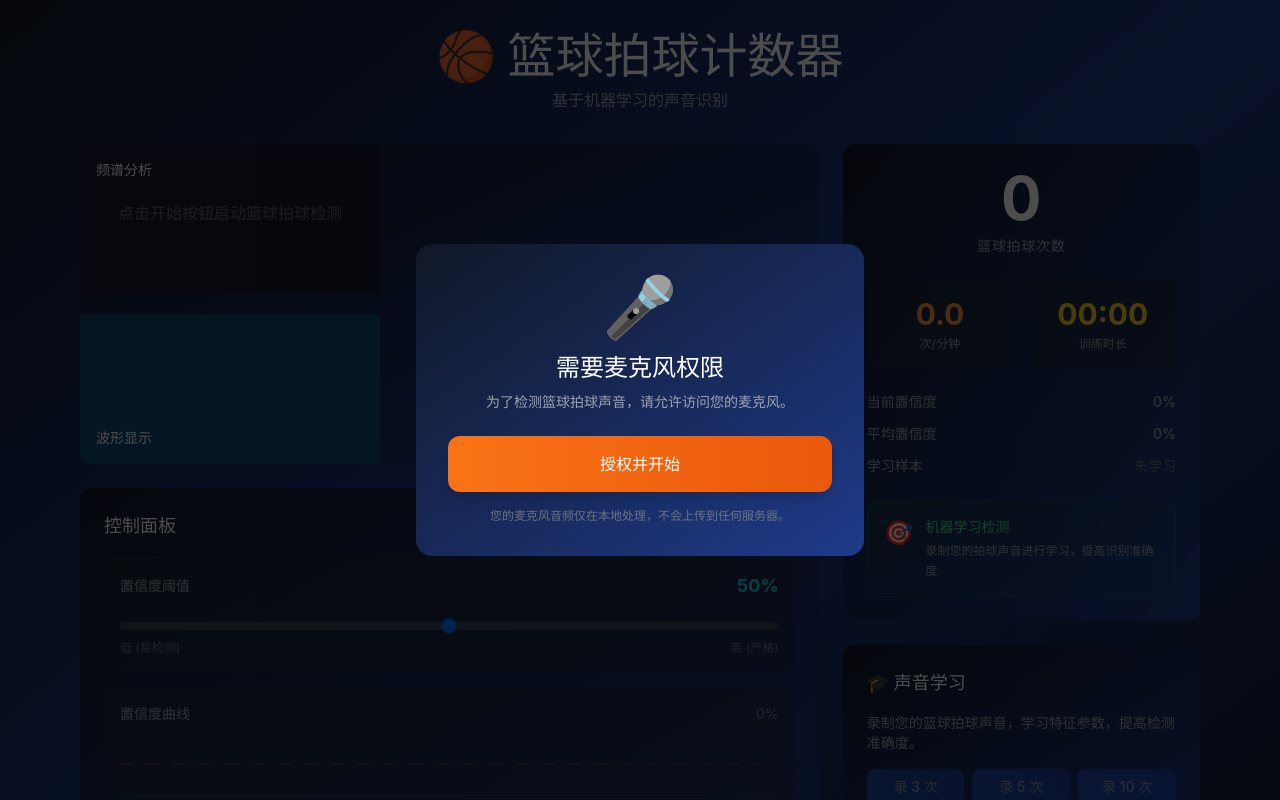
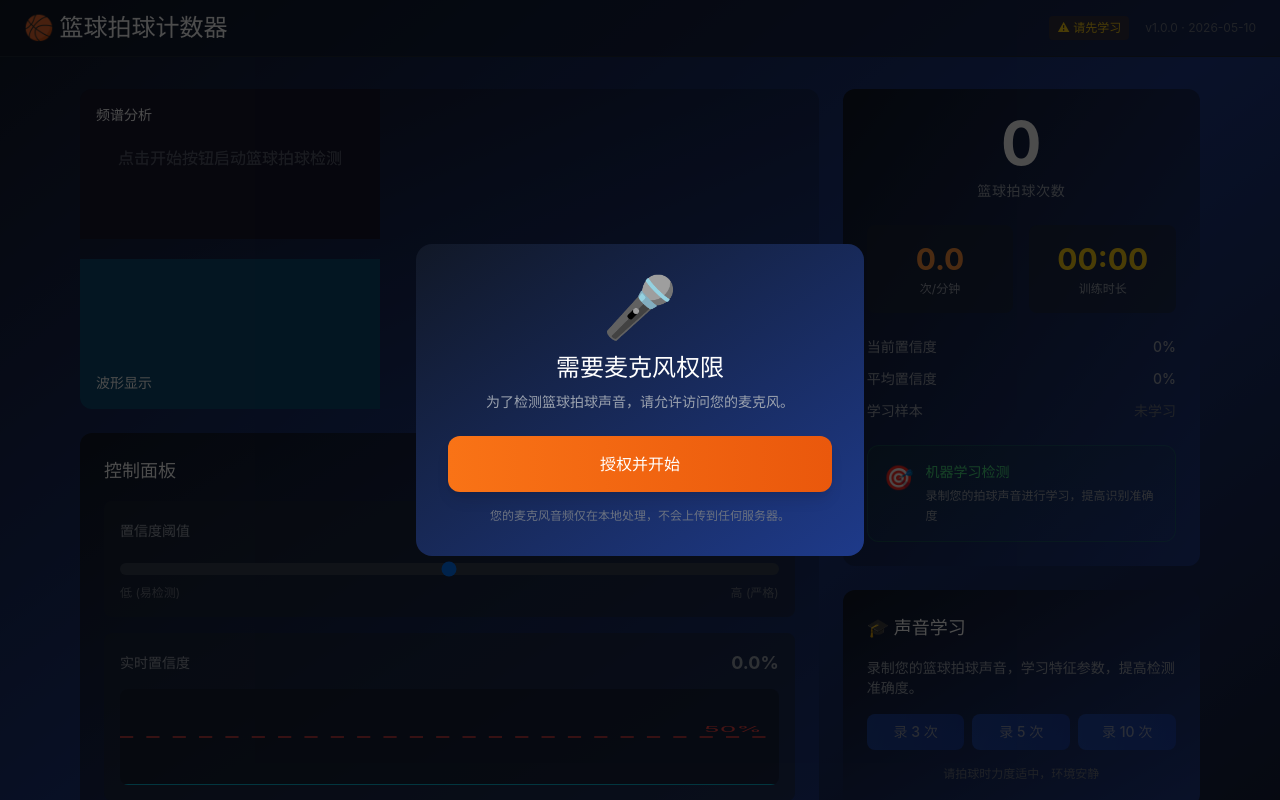
Before and after one commit to jasongwq/basketball-counter, a React (Vite) app: page / in a window 1280 px wide. Shown: the top 800 px of the page. Built offline with nearby package versions, Linux system fonts and the light colour scheme.

Commit message:
feat: 添加版本显示、置信度曲线和配置加载提示
- 右上角显示版本号和构建时间
- GitHub Actions 自动递增版本号
- 实时置信度曲线显示
- 页面加载时显示配置加载状态
- 顶部显示已加载学习配置或请先学习提示

```diff
--- a/src/App.tsx
+++ b/src/App.tsx
@@ -6,11 +6,15 @@ import { AudioVisualizer } from './components/AudioVisualizer';
 import { StatsPanel } from './components/StatsPanel';
 import { LearningPanel } from './components/LearningPanel';
 
+const BUILD_VERSION = '1.0.0';
+const BUILD_TIME = '2026-05-10';
+
 function App() {
   const [isStarted, setIsStarted] = useState(false);
   const [showPermissionModal, setShowPermissionModal] = useState(true);
   const [confidenceThreshold, setConfidenceThreshold] = useState(0.5);
   const [confidenceHistory, setConfidenceHistory] = useState<number[]>([]);
+  const [profileLoadStatus, setProfileLoadStatus] = useState<'loading' | 'loaded' | 'none'>('loading');
 
   const confidenceHistoryRef = useRef<number[]>([]);
 
@@ -57,7 +61,9 @@ function App() {
   useEffect(() => {
     const loaded = loadProfile();
     if (loaded) {
-      console.log('学习配置已加载:', loaded.sampleCount, '个样本');
+      setProfileLoadStatus('loaded');
+    } else {
+      setProfileLoadStatus('none');
     }
   }, []);
 
@@ -69,7 +75,7 @@ function App() {
 
   useEffect(() => {
     confidenceHistoryRef.current.push(currentConfidence);
-    if (confidenceHistoryRef.current.length > 100) {
+    if (confidenceHistoryRef.current.length > 200) {
       confidenceHistoryRef.current.shift();
     }
     setConfidenceHistory([...confidenceHistoryRef.current]);
@@ -103,6 +109,7 @@ function App() {
 
   const handleSaveProfile = useCallback(() => {
     if (saveProfile()) {
+      setProfileLoadStatus('loaded');
       alert('学习结果已保存！检测将使用学习到的参数。');
     } else {
       alert('保存失败');
@@ -112,6 +119,7 @@ function App() {
   const handleClearProfile = useCallback(() => {
     if (confirm('确定要清除学习结果吗？')) {
       clearProfile();
+      setProfileLoadStatus('none');
     }
   }, [clearProfile]);
 
@@ -123,7 +131,13 @@ function App() {
 
   const handleImportProfile = useCallback(() => {
     importProfile();
-  }, [importProfile]);
+    setTimeout(() => {
+      const loaded = loadProfile();
+      if (loaded) {
+        setProfileLoadStatus('loaded');
+      }
+    }, 100);
+  }, [importProfile, loadProfile]);
 
   const handleConfidenceChange = useCallback((value: number) => {
     setConfidenceThreshold(value);
@@ -131,16 +145,30 @@ function App() {
 
   return (
     <div className="min-h-screen bg-gradient-to-br from-gray-900 via-blue-900 to-gray-900">
-      <div className="container mx-auto px-4 py-8 max-w-6xl">
-        <header className="text-center mb-8">
-          <h1 className="text-4xl md:text-5xl font-bold text-white mb-2">
+      <header className="flex items-center justify-between px-6 py-3 bg-gray-900/50 border-b border-gray-800">
+        <h1 className="text-2xl font-bold text-white">
           🏀 篮球拍球计数器
         </h1>
-          <p className="text-gray-400 text-sm md:text-base">
-            基于机器学习的声音识别
-          </p>
+        <div className="flex items-center gap-4">
+          <div className="flex items-center gap-2">
+            {profileLoadStatus === 'loaded' && (
+              <span className="text-xs text-green-400 bg-green-900/30 px-2 py-1 rounded">
+                ✓ 已加载学习配置
+              </span>
+            )}
+            {profileLoadStatus === 'none' && (
+              <span className="text-xs text-yellow-400 bg-yellow-900/30 px-2 py-1 rounded">
+                ⚠ 请先学习
+              </span>
+            )}
+          </div>
+          <div className="text-xs text-gray-500">
+            v{BUILD_VERSION} · {BUILD_TIME}
+          </div>
+        </div>
       </header>
 
+      <div className="container mx-auto px-4 py-8 max-w-6xl">
         <div className="grid grid-cols-1 lg:grid-cols-3 gap-6">
           <div className="lg:col-span-2 space-y-6">
             <AudioVisualizer
@@ -200,7 +228,7 @@ function App() {
                     max="100"
                     value={confidenceThreshold * 100}
                     onChange={(e) => handleConfidenceChange(Number(e.target.value) / 100)}
-                    className="w-full h-2 bg-gray-700 rounded-lg appearance-none cursor-pointer slider"
+                    className="w-full h-3 bg-gray-700 rounded-lg appearance-none cursor-pointer slider"
                   />
                   <div className="flex justify-between text-xs text-gray-500 mt-1">
                     <span>低 (易检测)</span>
@@ -208,36 +236,66 @@ function App() {
                   </div>
                 </div>
 
-                {confidenceHistory.length > 0 && (
                 <div className="bg-gray-800/50 rounded-lg p-4">
-                    <div className="flex justify-between items-center mb-2">
-                      <span className="text-sm text-gray-400">置信度曲线</span>
-                      <span className={`text-sm font-medium ${
-                        currentConfidence >= confidenceThreshold ? 'text-green-400' : 'text-gray-500'
+                  <div className="flex justify-between items-center mb-3">
+                    <span className="text-sm text-gray-400">实时置信度</span>
+                    <span className={`text-lg font-bold ${
+                      currentConfidence >= confidenceThreshold ? 'text-green-400' : 'text-gray-400'
                     }`}>
-                        {(currentConfidence * 100).toFixed(0)}%
+                      {(currentConfidence * 100).toFixed(1)}%
                     </span>
                   </div>
-                    <div className="h-16 relative">
-                      <svg className="w-full h-full" viewBox="0 0 100 100" preserveAspectRatio="none">
-                        <line x1="0" y1={100 - confidenceThreshold * 100} x2="100" y2={100 - confidenceThreshold * 100}
-                              stroke="#ef4444" strokeWidth="0.5" strokeDasharray="2,2" />
+                  <div className="h-24 relative bg-gray-900/50 rounded-lg overflow-hidden">
+                    <svg className="w-full h-full" viewBox="0 0 200 100" preserveAspectRatio="none">
+                      <defs>
+                        <linearGradient id="confidenceGradient" x1="0" x2="0" y1="0" y2="1">
+                          <stop offset="0%" stopColor="#06b6d4" stopOpacity="0.3"/>
+                          <stop offset="100%" stopColor="#06b6d4" stopOpacity="0.05"/>
+                        </linearGradient>
+                      </defs>
                       {confidenceHistory.length > 1 && (
+                        <>
+                          <polygon
+                            fill="url(#confidenceGradient)"
+                            points={confidenceHistory.map((v, i) => {
+                              const x = (i / Math.max(confidenceHistory.length - 1, 1)) * 200;
+                              const y = 100 - v * 100;
+                              return `${x},${y}`;
+                            }).join(' ') + `,200,100,0,100`}
+                          />
                           <polyline
                             fill="none"
                             stroke="#06b6d4"
-                            strokeWidth="1"
+                            strokeWidth="2"
                             points={confidenceHistory.map((v, i) => {
-                              const x = (i / (confidenceHistory.length - 1)) * 100;
+                              const x = (i / Math.max(confidenceHistory.length - 1, 1)) * 200;
                               const y = 100 - v * 100;
                               return `${x},${y}`;
                             }).join(' ')}
                           />
+                        </>
                       )}
+                      <line
+                        x1="0"
+                        y1={100 - confidenceThreshold * 100}
+                        x2="200"
+                        y2={100 - confidenceThreshold * 100}
+                        stroke="#ef4444"
+                        strokeWidth="1.5"
+                        strokeDasharray="4,4"
+                      />
+                      <text
+                        x="195"
+                        y={95 - confidenceThreshold * 100}
+                        fill="#ef4444"
+                        fontSize="8"
+                        textAnchor="end"
+                      >
+                        {(confidenceThreshold * 100).toFixed(0)}%
+                      </text>
                     </svg>
                   </div>
                 </div>
-                )}
 
                 <div className="flex flex-wrap gap-3">
                   {!isDetecting && !isCalibrating ? (
```
Also changed, not shown: 1 other file (tests, documents, lock files or other folders). Lines whose indentation alone changed are shown as unchanged.
